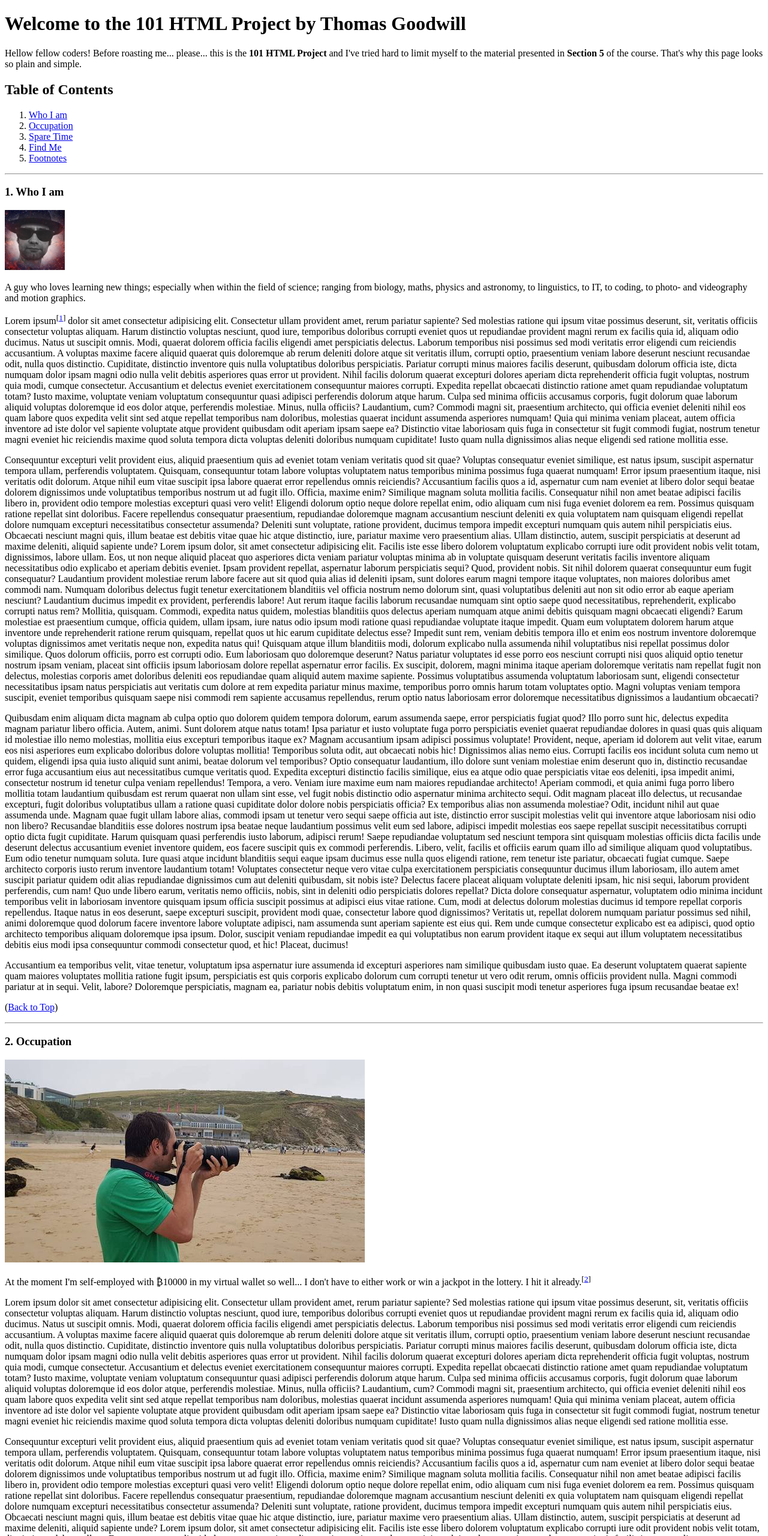
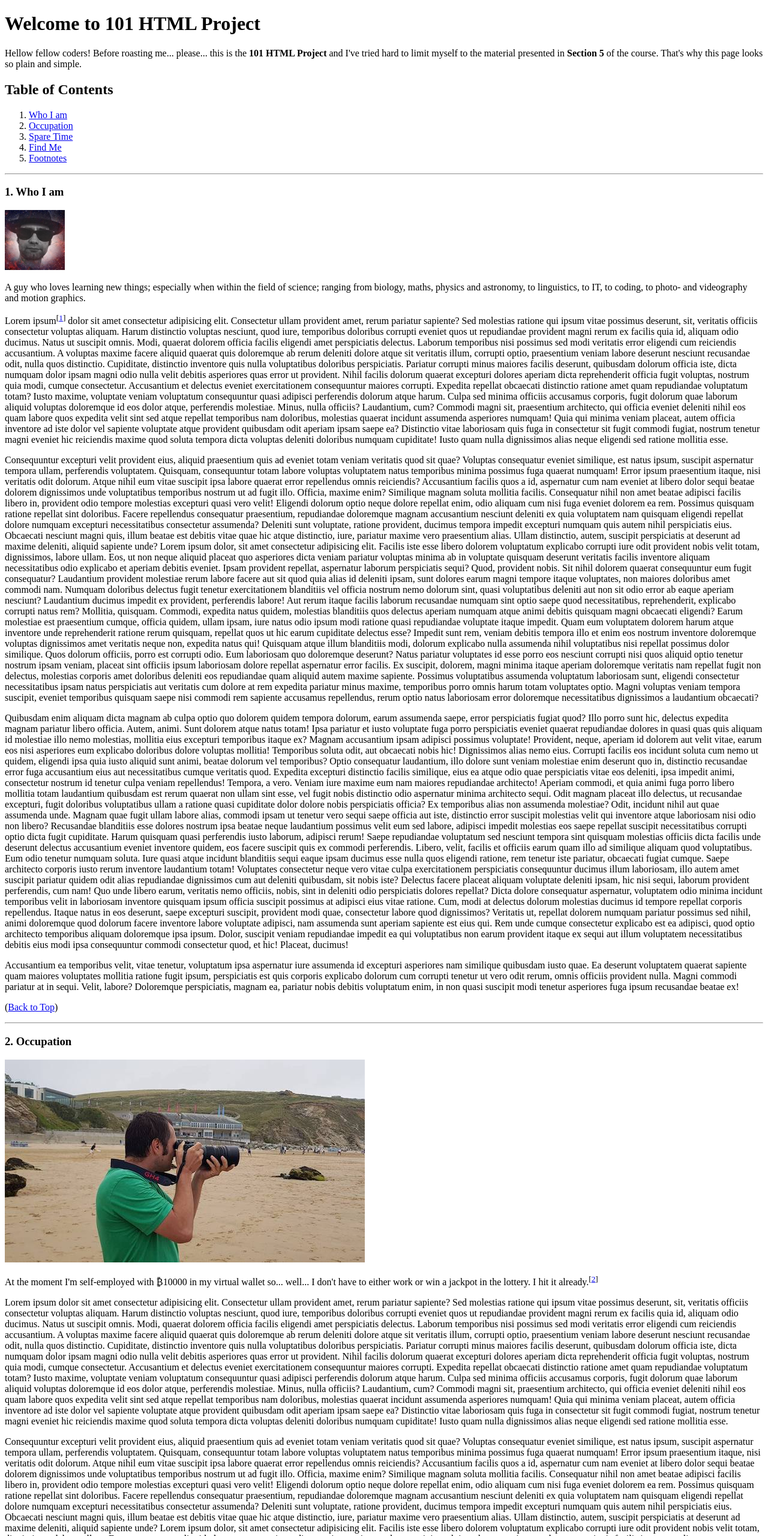
Before and after one commit to mcfunthomas/101-HTML, a plain HTML site: page index.html in a window 1280 px wide. Shown: the top 2560 px of the page at 60% size. Drawn offline with Linux system fonts and the light colour scheme.

Commit message:
text update
first para updated in Section 2

```diff
--- a/index.html
+++ b/index.html
@@ -4,7 +4,7 @@
     <title>101 HTML Project</title>
   </head>
   <body>
-    <h1>Welcome to the 101 HTML Project by Thomas Goodwill</h1>
+    <h1>Welcome to 101 HTML Project</h1>
     <p>Hellow fellow coders! Before roasting me... please... this is the <strong>101 HTML Project</strong> and I've tried hard to limit myself to the material presented in <b>Section 5</b> of the course.
        That's why this page looks so plain and simple.</p>
     <h2>Table of Contents</h3>
@@ -203,7 +203,7 @@
     <h3 id="Occu">2. Occupation</h3>
     <img src="images/me-gh4-leica100.jpg" alt="Tom with GH$ and a Leica lens" />
     <p>
-      At the moment I'm self-employed with &#8383;10000 in my virtual wallet so well... I don't have
+      At the moment I'm self-employed with &#8383;10000 in my virtual wallet so... well... I don't have
       to either work or win a jackpot in the lottery. I hit it already.<sup
         >[<a id="back-to-two" href="#two">2</a>]</sup
       >
```
